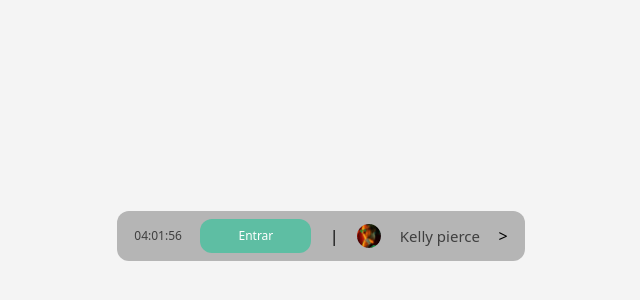
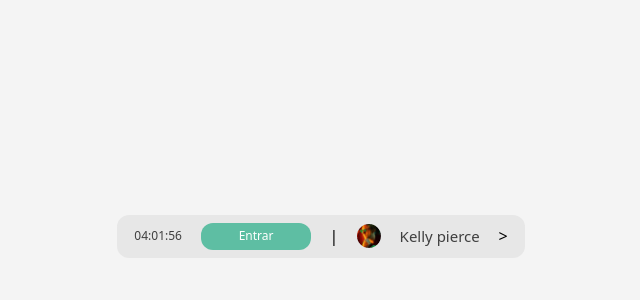
Before and after one commit to cem20903/tracker-sesame, a Vue app: page / in a window 1280 px wide. Shown: the part 164-464 px from the top of the page, without its empty margins (319-959 px from the left). Built offline with nearby package versions, Linux system fonts and the light colour scheme.

Commit message:
Extract button to component

```diff
--- /dev/null
+++ b/src/components/Button.vue
@@ -0,0 +1,23 @@
+<template>
+  <button
+    class="rounded-[12px] px-[38px] text-white text-small w-[110px] h-[27px] box-border"
+    :class="{ 'bg-green': type === 'primary', 'bg-salmon': type === 'danger' }"
+  >
+    <slot />
+  </button>
+</template>
+
+<script>
+export default {
+ name: 'custom-button',
+ props: {
+  type: {
+    type: String
+  }
+ }
+}
+</script>
+
+<style>
+
+</style>
--- a/src/components/Tracker.vue
+++ b/src/components/Tracker.vue
@@ -1,7 +1,7 @@
 <template>
   <div class="bg-grey-light flex justify-around items-center w-[408px] p-[8px] rounded-[12px]">
     <p class="text-grey-dark text-small">04:01:56</p>
-    <button class="bg-green rounded-[12px] px-[38px] py-[8px] text-white text-small">Entrar</button>
+    <Button type="primary">Entrar</Button>
     <p>|</p>
     <img src="../assets/avatar.png">
     <p class="text-medium text-grey-dark">Kelly pierce</p>
@@ -10,8 +10,14 @@
 </template>
 
 <script>
+
+import Button from './Button.vue'
+
 export default {
   name: 'Tracker-Personal',
+  components: {
+    Button
+  }
 }
 </script>
 
--- a/tailwind.config.js
+++ b/tailwind.config.js
@@ -5,7 +5,7 @@ module.exports = {
     colors: {
     'green': '#5EBEA3',
     'grey-extra-light': '#F4F4F4',
-    'grey-light': '#B5B5B5',
+    'grey-light': 'rgba(181, 181, 181, .2)',
     'grey-dark': '#3F3F3F',
     'salmon': '#FF9984',
     'white': '#FFFFFF'
```
